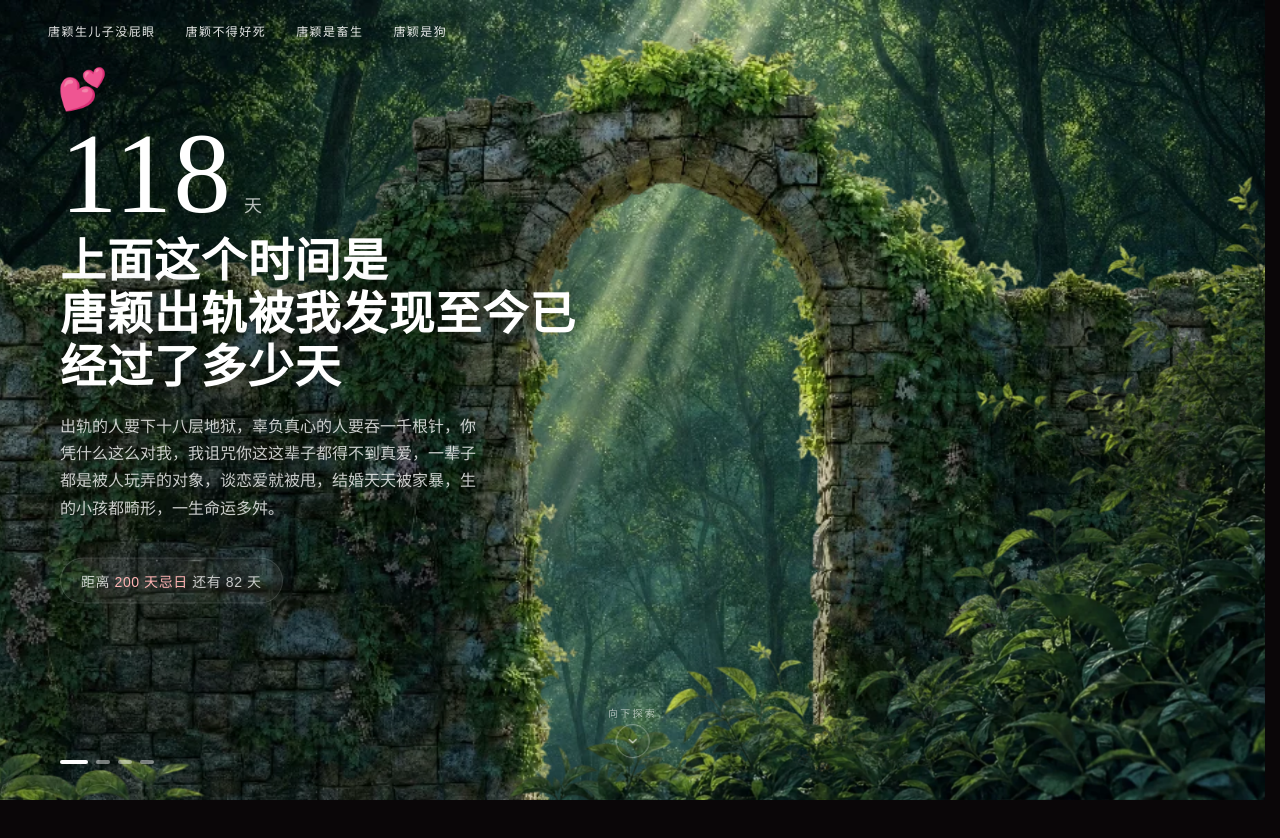
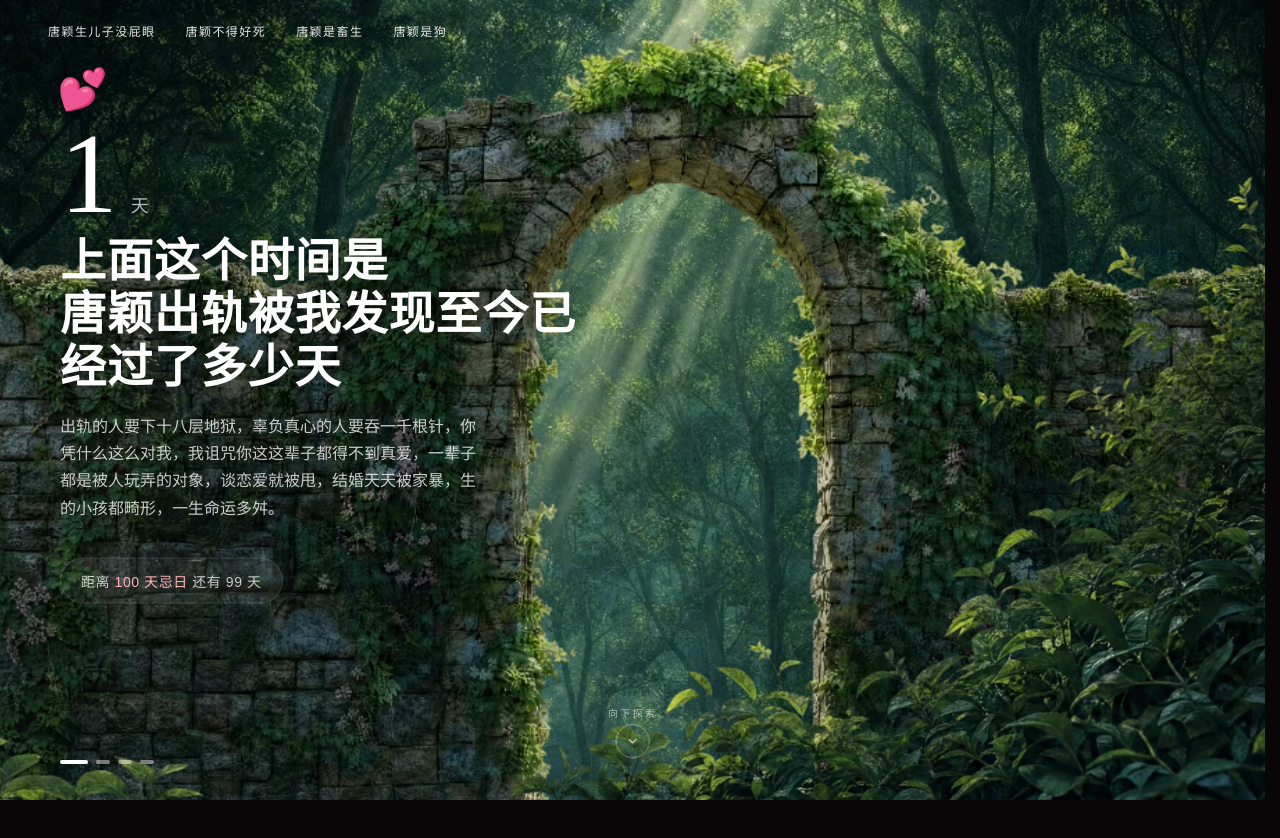
Before and after one commit to Lyh826582987/Mythic-Naturecore, a website: page public/index.html in a window 1280 px wide. Shown: the top 838 px of the page. Drawn offline with Linux system fonts and the light colour scheme; no server answers; a web font is replaced by a local one.

Commit message:
Update index.html

```diff
--- a/public/index.html
+++ b/public/index.html
@@ -329,7 +329,7 @@
     async function apiPost(url, body) { var r = await fetch(url, { method: 'POST', headers: { 'Content-Type': 'application/json' }, body: JSON.stringify(body) }); return r.json(); }
 
     // ── Anniversary / countdown + Music (loaded from API) ──
-    var anniversary = '2026-06-30';
+    var anniversary = '2026-10-25';
     var bgmAudio = null;
 
     async function loadSettings() {
```
